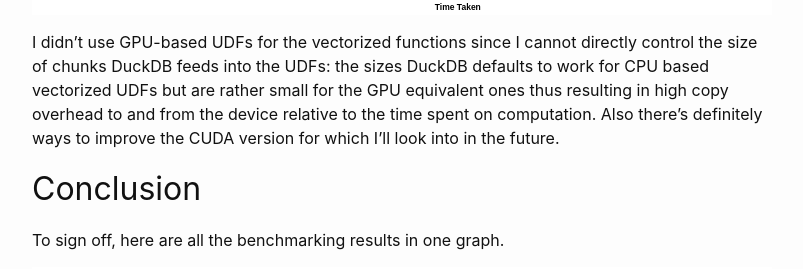
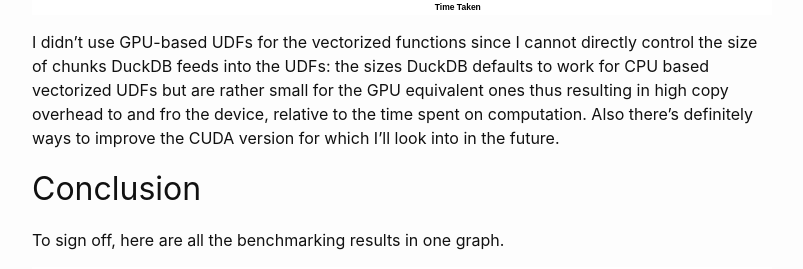
Before and after one commit to bnmoch3/blog, a Jekyll site: the page built from _posts/2024-04-04-duckdb-numba-udfs.md, in a window 1280 px wide and 900 px high, scrolled down 8399 px. Shown: the part 228-497 px from the top of the window, without its empty margins (238-1041 px from the left). Built offline with Jekyll 4.4.1, drawn with Linux system fonts in a browser that asks for light colours; some of the changed text lies outside the part shown.

Commit message:
More minor changes

```diff
--- a/_posts/2024-04-04-duckdb-numba-udfs.md
+++ b/_posts/2024-04-04-duckdb-numba-udfs.md
@@ -408,7 +408,7 @@ Performance-wise, in my machine, it's similar to the OpenMP CPU-based version
 I didn't use GPU-based UDFs for the vectorized functions since I cannot directly
 control the size of chunks DuckDB feeds into the UDFs: the sizes DuckDB defaults
 to work for CPU based vectorized UDFs but are rather small for the GPU
-equivalent ones thus resulting in high copy overhead to and from the device
+equivalent ones thus resulting in high copy overhead to and fro the device,
 relative to the time spent on computation. Also there's definitely ways to
 improve the CUDA version for which I'll look into in the future.
 
```
Also changed, not shown: other parts of _posts/2024-04-04-duckdb-numba-udfs.md (+2 -2 lines).
